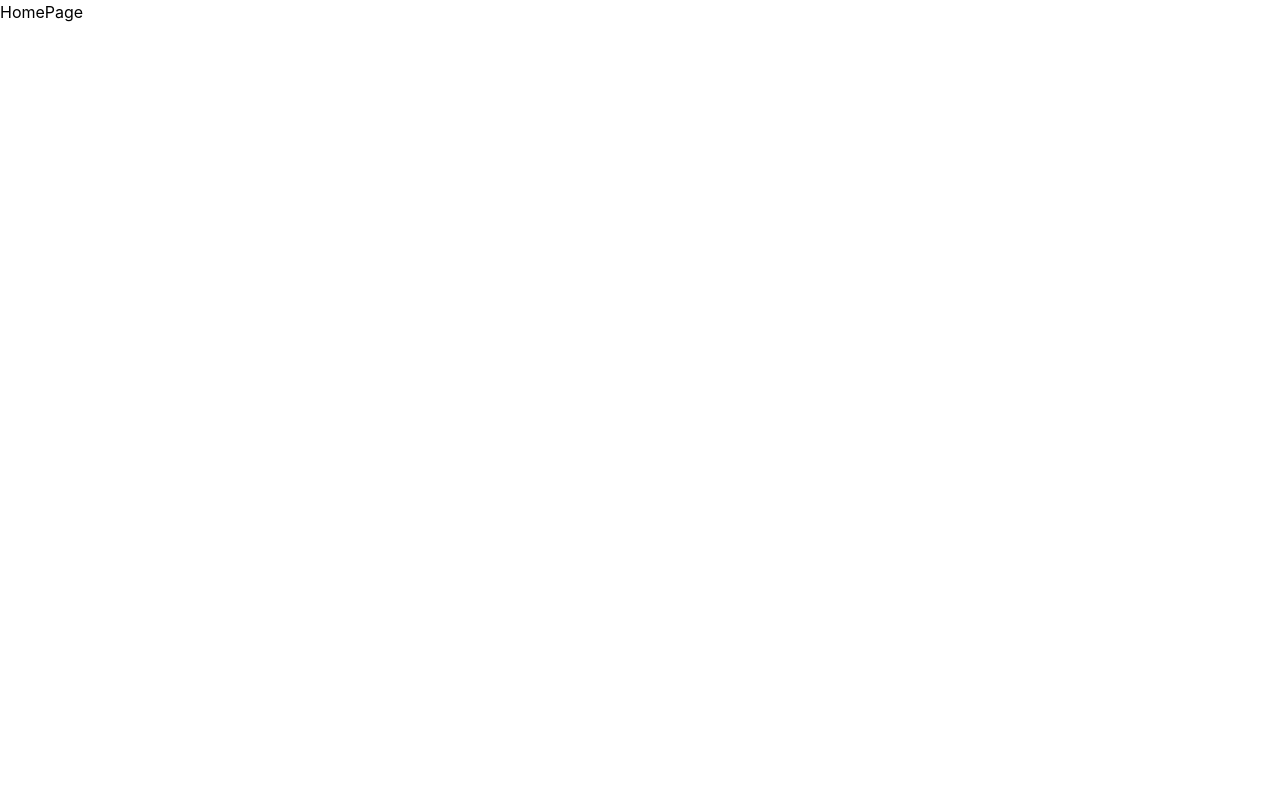
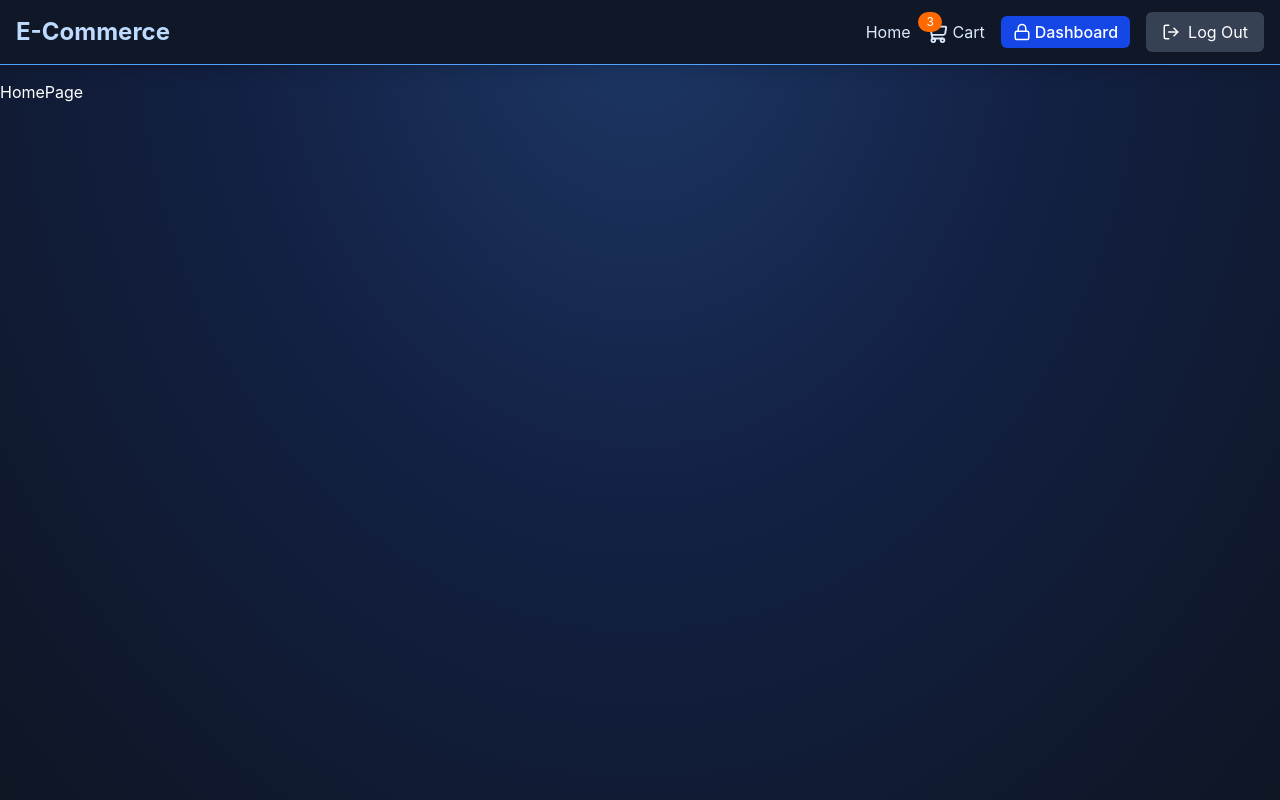
Before and after one commit to chamodhlv/mern-e-commerce-store, a React app in the folder frontend/: page / in a window 1280 px wide. Built offline with nearby package versions, Linux system fonts and the light colour scheme; the HTML template or start-up script is replaced by a standard one.

Commit message:
feat: add Navbar component and integrate it into the App layout

```diff
--- a/frontend/src/App.jsx
+++ b/frontend/src/App.jsx
@@ -2,15 +2,26 @@
 import HomePage from "./pages/HomePage";
 import SignupPage from "./pages/SignupPage";
 import LoginPage from "./pages/LoginPage";
+import Navbar from "./components/Navbar";
 
 function App() {
   return (
-    <div>
-      <Routes>
-        <Route path="/" element={<HomePage />} />
-        <Route path="/signup" element={<SignupPage />} />
-        <Route path="/login" element={<LoginPage />} />
-      </Routes>
+    <div className="min-h-screen bg-gray-900 text-white relative overflow-hidden">
+      {/* Background gradient */}
+      <div className="absolute inset-0 overflow-hidden">
+        <div className="absolute inset-0">
+          <div className="absolute top-0 left-1/2 -translate-x-1/2 w-full h-full bg-[radial-gradient(ellipse_at_top,rgba(59,130,246,0.3)_0%,rgba(30,64,175,0.2)_45%,rgba(0,0,0,0.1)_100%)]" />
+        </div>
+      </div>
+
+      <div className="relative z-50 pt-20">
+        <Navbar />
+        <Routes>
+          <Route path="/" element={<HomePage />} />
+          <Route path="/signup" element={<SignupPage />} />
+          <Route path="/login" element={<LoginPage />} />
+        </Routes>
+      </div>
     </div>
   );
 }
--- /dev/null
+++ b/frontend/src/components/Navbar.jsx
@@ -0,0 +1,101 @@
+import React from "react";
+import { Link } from "react-router-dom";
+import { ShoppingCart, UserPlus, LogIn, LogOut, Lock } from "lucide-react";
+
+const Navbar = () => {
+  const user = true;
+  const isAdmin = true;
+  const cart = [1, 2, 3];
+
+  const logout = () => {
+    console.log("User logged out");
+  };
+  return (
+    <header className="fixed top-0 left-0 w-full bg-gray-900 bg-opacity-90 backdrop-blur-md shadow-lg z-40 transition-all duration-300 border-b border-blue-400">
+      <div className="container mx-auto px-4 py-3">
+        <div className="flex flex-wrap justify-between items-center">
+          <Link
+            to="/"
+            className="text-2xl font-bold text-blue-200 items-center space-x-2 flex"
+          >
+            E-Commerce
+          </Link>
+
+          <nav className="flex flex-wrap items-center gap-4">
+            <Link
+              to={"/"}
+              className="text-blue-100 hover:text-blue-300 transition duration-300
+					 ease-in-out"
+            >
+              Home
+            </Link>
+            {user && (
+              <Link
+                to={"/cart"}
+                className="relative group text-blue-100 hover:text-blue-300 transition duration-300
+							ease-in-out"
+              >
+                <ShoppingCart
+                  className="inline-block mr-1 group-hover:text-blue-300 transition duration-300
+							ease-in-out"
+                  size={22}
+                />
+                <span className="hidden sm:inline">Cart</span>
+                {cart.length > 0 && (
+                  <span
+                    className="absolute -top-2 -left-2 bg-orange-500 text-white rounded-full px-2 py-0.5
+									text-xs group-hover:bg-orange-600 transition duration-300 ease-in-out"
+                  >
+                    {cart.length}
+                  </span>
+                )}
+              </Link>
+            )}
+            {isAdmin && (
+              <Link
+                className="bg-blue-700 hover:bg-blue-600 text-white px-3 py-1 rounded-md font-medium
+								 transition duration-300 ease-in-out flex items-center"
+                to={"/secret-dashboard"}
+              >
+                <Lock className="inline-block mr-1" size={18} />
+                <span className="hidden sm:inline">Dashboard</span>
+              </Link>
+            )}
+
+            {user ? (
+              <button
+                className="bg-gray-700 hover:bg-gray-600 text-white py-2 px-4
+						rounded-md flex items-center transition duration-300 ease-in-out"
+                onClick={logout}
+              >
+                <LogOut size={18} />
+                <span className="hidden sm:inline ml-2">Log Out</span>
+              </button>
+            ) : (
+              <>
+                <Link
+                  to={"/signup"}
+                  className="bg-blue-700 hover:bg-blue-600 text-white py-2 px-4
+									rounded-md flex items-center transition duration-300 ease-in-out"
+                >
+                  <UserPlus className="mr-2" size={18} />
+                  Sign Up
+                </Link>
+                <Link
+                  to={"/login"}
+                  className="bg-gray-700 hover:bg-gray-600 text-white py-2 px-4
+									rounded-md flex items-center transition duration-300 ease-in-out"
+                >
+                  <LogIn className="mr-2" size={18} />
+                  Login
+                </Link>
+              </>
+            )}
+          </nav>
+        </div>
+      </div>
+    </header>
+  );
+};
+
+export default Navbar;
```
